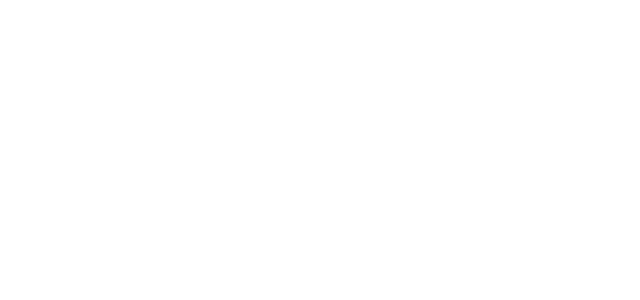
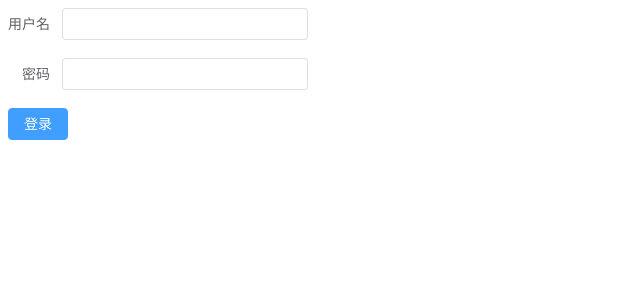
Before and after one commit to 2489716386-collab/pet_health_web, a Vue app: page /login in a window 1280 px wide. Before the commit this address had no page. Shown: the top 300 px of the page, without its empty margins (0-640 px from the left). Built offline with nearby package versions, Linux system fonts and the light colour scheme.

Commit message:
增加前端登陆界面

```diff
--- a/package.json
+++ b/package.json
@@ -8,6 +8,7 @@
     "lint": "vue-cli-service lint"
   },
   "dependencies": {
+    "axios": "^1.13.6",
     "core-js": "^3.8.3",
     "element-plus": "^2.13.5",
     "vue": "^3.2.13",
--- /dev/null
+++ b/src/axios.js
@@ -0,0 +1,75 @@
+// 只保留必要的 axios 导入，删除误导入的 config
+import axios from 'axios'
+// 2. 补充导入 ElMessage（Element Plus 消息组件）
+import { ElMessage } from 'element-plus'
+
+// 3. 补充导入路由实例（关键！路径要和你项目的 router 文件夹一致）
+import router from '@/router' // 如果 router 文件夹在 src 根目录，这个路径就对
+// 如果路径不对，改成：import router from '@/router'
+
+// 设置默认基础 URL
+axios.defaults.baseURL = 'http://localhost:8080'
+
+// 创建 axios 实例
+const request = axios.create({
+  timeout: 5000,
+  headers: {}
+})
+
+// 请求拦截器：给请求头添加 token
+// 注意：参数名用 configInstance 避免命名歧义（也可以仍用 config，只要删除顶部误导入的 config 即可）
+request.interceptors.request.use(
+  (configInstance) => {
+    // 从本地存储获取 token 并添加到请求头
+    const token = localStorage.getItem('token')
+    if (token) {
+      configInstance.headers.token = token
+    }
+    return configInstance
+  },
+  // 补充拦截器的错误处理分支（axios 规范写法）
+  (error) => {
+    console.error('请求拦截器错误：', error)
+    return Promise.reject(error)
+  }
+)
+
+// 响应拦截器：处理响应和错误
+// request.interceptors.response.use(
+//   (response) => {
+//     console.log('响应数据：', response)
+//     return response
+//   },
+//   (error) => {
+//     console.error('响应拦截器错误：', error)
+//     return Promise.reject(error)
+//   }
+// )
+
+request.interceptors.response.use(
+  // 成功回调（修复拼写错误）
+  (response) => {
+    const res = response.data
+    // 成功状态码
+    if (res.code === 200) {
+      return res
+    }
+    // 未登录/权限不足
+    if (res.code === 302 || res.code === 401) {
+      ElMessage.error(res.msg || '登录已过期，请重新登录')
+      // 跳转到登录页（修正路径）
+      router.push('/login')
+      return Promise.reject(res.msg)
+    }
+    ElMessage.error(res.msg || '系统异常，请联系管理员')
+    return Promise.reject(res.msg)
+  },
+  // 失败回调（补充网络错误处理）
+  (error) => {
+    ElMessage.error('网络异常，请检查网络连接')
+    return Promise.reject(error)
+  }
+)
+
+// 导出 axios 实例
+export default request
--- a/src/router/index.js
+++ b/src/router/index.js
@@ -15,6 +15,11 @@
       path: '/about',
       name: 'about',
       component: About
+    },
+    {
+      path: '/login',
+      name: 'Login',
+      component: () => import('../view/Login.vue')
     }
   ]
 })
--- a/src/view/Home.vue
+++ b/src/view/Home.vue
@@ -1,4 +1,33 @@
 <template>
   <h1>首页</h1>
   <el-button type="primary">我是首页按钮</el-button>
+  <!-- 如果你要使用 helloWorld 组件，就添加这个标签；不用就删掉组件注册 -->
+  <!-- <hello-world /> -->
 </template>
+
+<script>
+// 如果你不用 helloWorld 组件，直接删掉这行导入
+// import helloWorld from '@/components/HelloWorld.vue'
+
+export default {
+  name: 'Home',
+  components: {
+    // ===== 修复1：删除未使用的组件注册 =====
+    // helloWorld // 删掉这行，解决“组件未使用”报错
+  },
+  created () {
+    // ===== 修复2：修正 axios get 请求写法 + 补全 res 参数 =====
+    this.$axios.get('/admin-logs/page', {
+      // get 请求的参数必须放在 params 里（核心！否则后端收不到参数）
+      params: {
+        pageNum: 1,
+        pageSize: 2
+      }
+    }).then((res) => { // 补全 (res) 参数，解决 res 未定义报错
+      console.log(res) // 现在 res 有定义了
+    }).catch((err) => { // 建议添加错误捕获，避免请求失败报错
+      console.error('请求失败：', err)
+    })
+  }
+}
+</script>
--- /dev/null
+++ b/src/view/Login.vue
@@ -0,0 +1,91 @@
+<template>
+  <el-form
+    ref="ruleFormRef"
+    style="max-width: 300px"
+    :model="ruleForm"
+    status-icon
+    :rules="rules"
+    label-width="auto"
+    class="demo-ruleForm"
+  >
+
+    <el-form-item label="用户名" prop="age">
+      <el-input v-model.number="ruleForm.age" />
+    </el-form-item>
+    <el-form-item label="密码" prop="pass">
+      <el-input v-model="ruleForm.pass" type="password" autocomplete="off" />
+    </el-form-item>
+    <el-form-item>
+      <el-button type="primary" @click="submitForm(ruleFormRef)">
+        登录
+      </el-button>
+    </el-form-item>
+  </el-form>
+</template>
+
+<script setup>
+import { reactive, ref } from 'vue'
+
+const ruleFormRef = ref()
+
+const checkAge = (rule, value, callback) => {
+  if (!value) {
+    return callback(new Error('请输入用户名'))
+  }
+  setTimeout(() => {
+    if (!Number.isInteger(value)) {
+      callback(new Error('Please input digits'))
+    } else {
+      if (value < 18) {
+        callback(new Error('Age must be greater than 18'))
+      } else {
+        callback()
+      }
+    }
+  }, 1000)
+}
+
+const validatePass = (rule, value, callback) => {
+  if (value === '') {
+    callback(new Error('请输入密码'))
+  } else {
+    if (ruleForm.checkPass !== '') {
+      if (!ruleFormRef.value) return
+      ruleFormRef.value.validateField('checkPass')
+    }
+    callback()
+  }
+}
+const validatePass2 = (rule, value, callback) => {
+  if (value === '') {
+    callback(new Error('Please input the password again'))
+  } else if (value !== ruleForm.pass) {
+    callback(new Error("Two inputs don't match!"))
+  } else {
+    callback()
+  }
+}
+
+const ruleForm = reactive({
+  pass: '',
+  checkPass: '',
+  age: ''
+})
+
+const rules = reactive({
+  pass: [{ validator: validatePass, trigger: 'blur' }],
+  checkPass: [{ validator: validatePass2, trigger: 'blur' }],
+  age: [{ validator: checkAge, trigger: 'blur' }]
+})
+
+const submitForm = (formEl) => {
+  if (!formEl) return
+  formEl.validate((valid) => {
+    if (valid) {
+      console.log('submit!')
+    } else {
+      console.log('error submit!')
+    }
+  })
+}
+</script>
```
Also changed, not shown: src/main.js (+9 -5 lines), 1 other file (tests, documents, lock files or other folders).
